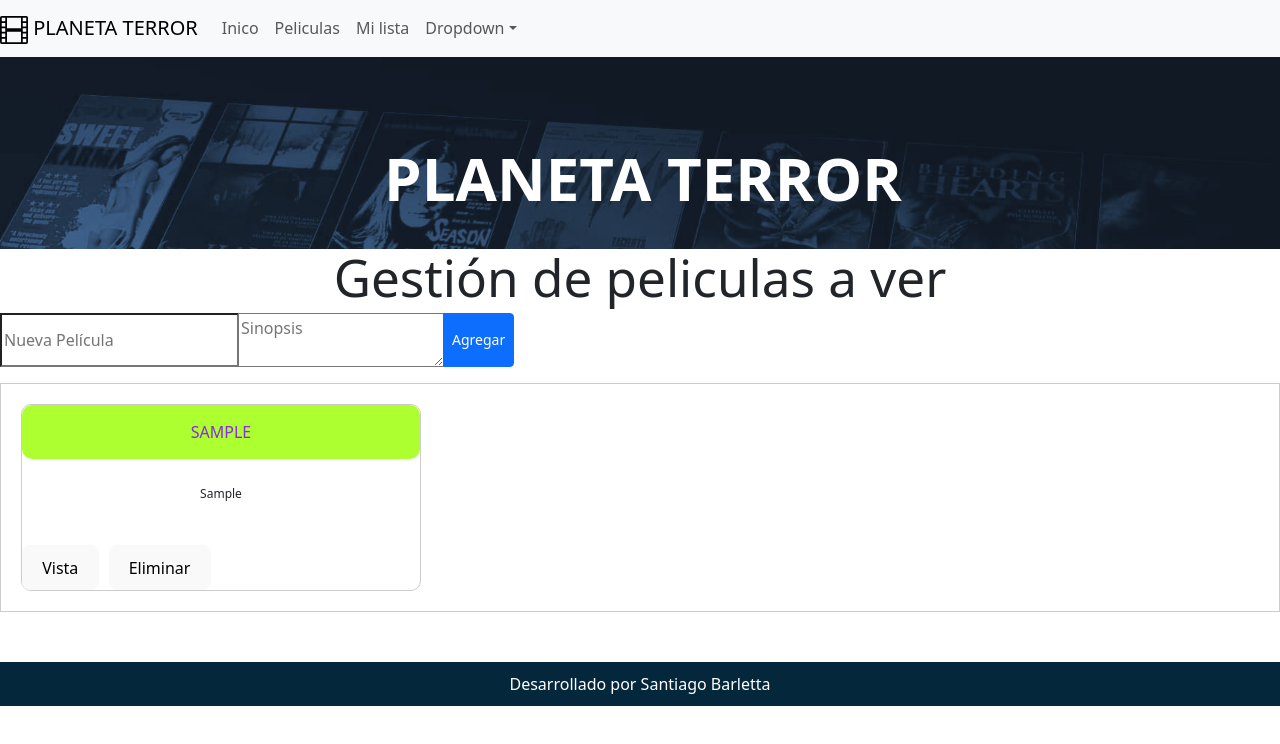
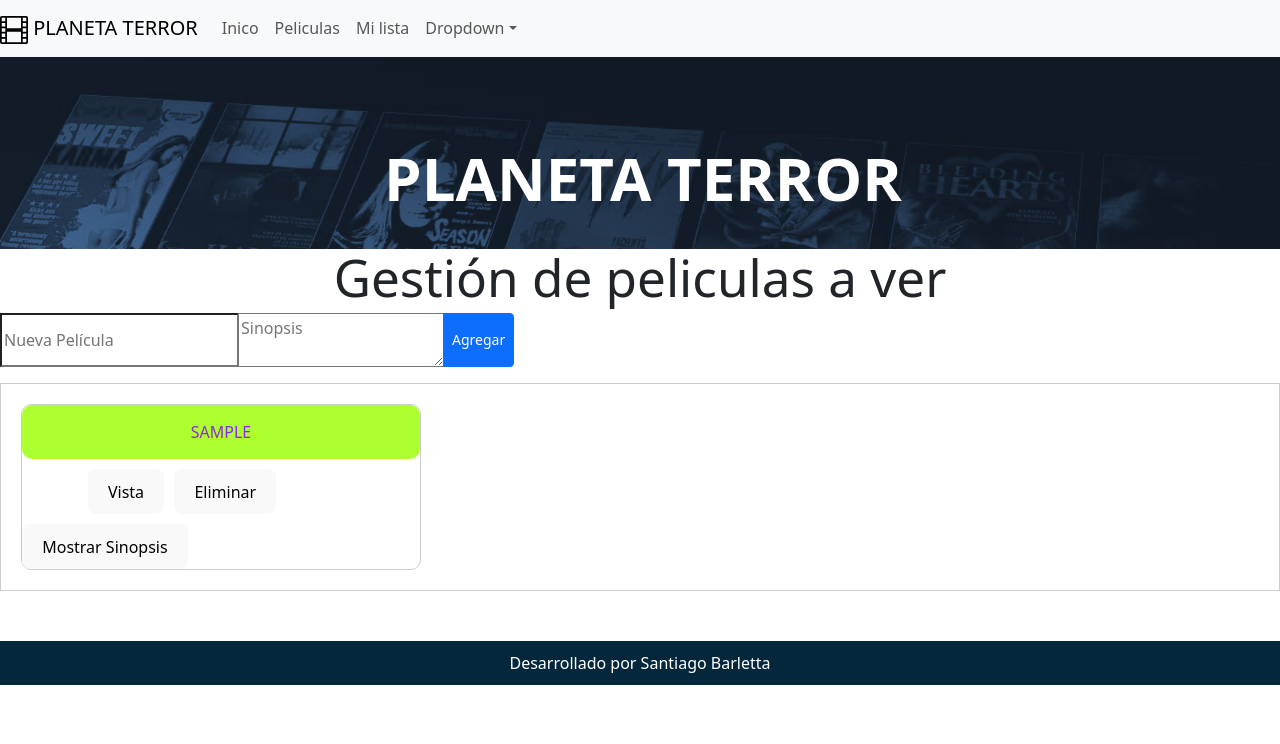
Before and after one commit to SantiagoBarletta/proyecto-final, a React (Vite) app: page /milista in a window 1280 px wide. Both pictures are taken after typing "Sample", "Sample" into the empty fields and a click on the button "Agregar". Shown: the top 744 px of the page. Built offline with nearby package versions, Linux system fonts and the light colour scheme.

Commit message:
ver/ocultar sinopsis

```diff
--- a/src/componentes/milista/GestionLista.jsx
+++ b/src/componentes/milista/GestionLista.jsx
@@ -26,7 +26,14 @@ const vistoItem = (id) =>{
     item.id === id ? { ...item, vista: !item.vista }:item
     )
     setItems(nuevosItems);
+}
 
+//Mostrar ocultar sinopsis
+const verSinopsis = (id) =>{
+    const nuevosItems = items.map((item) =>
+    item.id === id ? { ...item, mostrar: !item.mostrar }:item
+    )
+    setItems(nuevosItems);
 }
 
 
@@ -42,7 +49,8 @@ const agregarItem = ({ nombre, sinopsis }) => {
         id: Date.now(), //generar ID unico
         nombre,
         sinopsis,
-        vista: false
+        vista: false,
+        ver: false
     };
     setItems([...items, nuevoItem])
 };
@@ -56,6 +64,7 @@ const agregarItem = ({ nombre, sinopsis }) => {
             items={items}
             vistoItem={vistoItem}
             eliminarItem={eliminarItem}
+            verSinopsis={verSinopsis}
             />
 
         </div>
--- a/src/componentes/milista/Item.jsx
+++ b/src/componentes/milista/Item.jsx
@@ -1,8 +1,8 @@
 import './MiLista.css'
 
 
-const Item = ({ item, vistoItem, eliminarItem }) =>{
-    const { id, nombre, sinopsis, vista } = item;
+const Item = ({ item, vistoItem, eliminarItem, verSinopsis }) =>{
+    const { id, nombre, sinopsis, vista, mostrar } = item;
 
     const completar = () =>{
         vistoItem(id);
@@ -12,14 +12,21 @@ const Item = ({ item, vistoItem, eliminarItem }) =>{
         eliminarItem(id);
     }
 
+    const ver = () =>{
+        verSinopsis(id);
+    }
+
     return(
         <div className="item">
         <div className={vista ? 'vista' : 'pendiente'}>{nombre}</div>
-        <div className='sinopsis'><p>{sinopsis}</p></div>
+        <div className={mostrar ? 'sinopsis' : 'sinopsis-no'}><p>{sinopsis}</p></div>
         <button onClick={completar}>
             {vista ? 'Pendiente' : 'Vista'}
         </button>
         <button onClick={eliminar}>Eliminar</button>
+        <button onClick={ver}>
+            {mostrar ? 'Ocultar Sinopsis' : 'Mostrar Sinopsis'}
+        </button>
 
         </div>
     )
```
